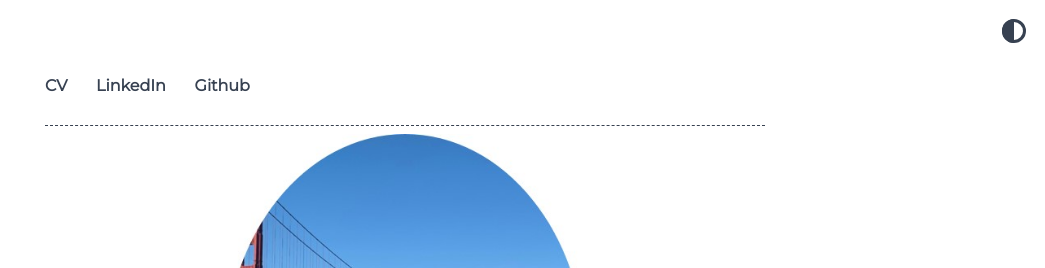
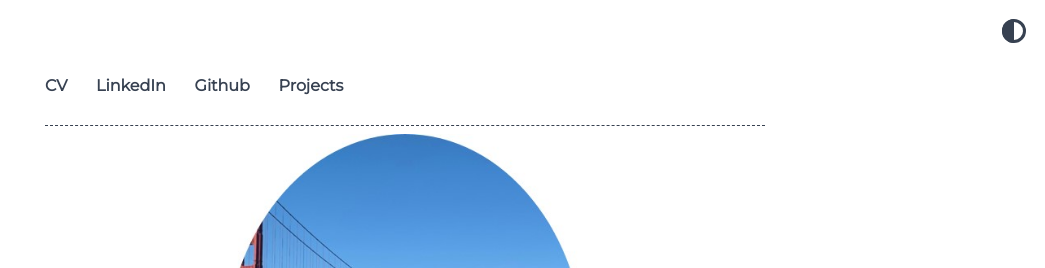
Before and after one commit to yeaeunkwon/yeaeunkwon.github.io, a Jekyll site: the page built from index.md, in a window 1280 px wide. Shown: the top 268 px of the page, without its empty margins (235-1280 px from the left). Built offline with Jekyll 4.4.1, drawn with Linux system fonts in a browser that asks for light colours.

Commit message:
Update home.yml

```diff
--- a/_data/home.yml
+++ b/_data/home.yml
@@ -7,6 +7,9 @@ navbar_entries:
     url: https://www.linkedin.com/in/yeaeun-kwon2328
 
   - title: <b>Github</b>
+    url: https://github.com/yeaeunkwon
+
+  - title: <b>Projects</b>
     url: https://github.com/yeaeunkwon
 
 misc_entries:
```
